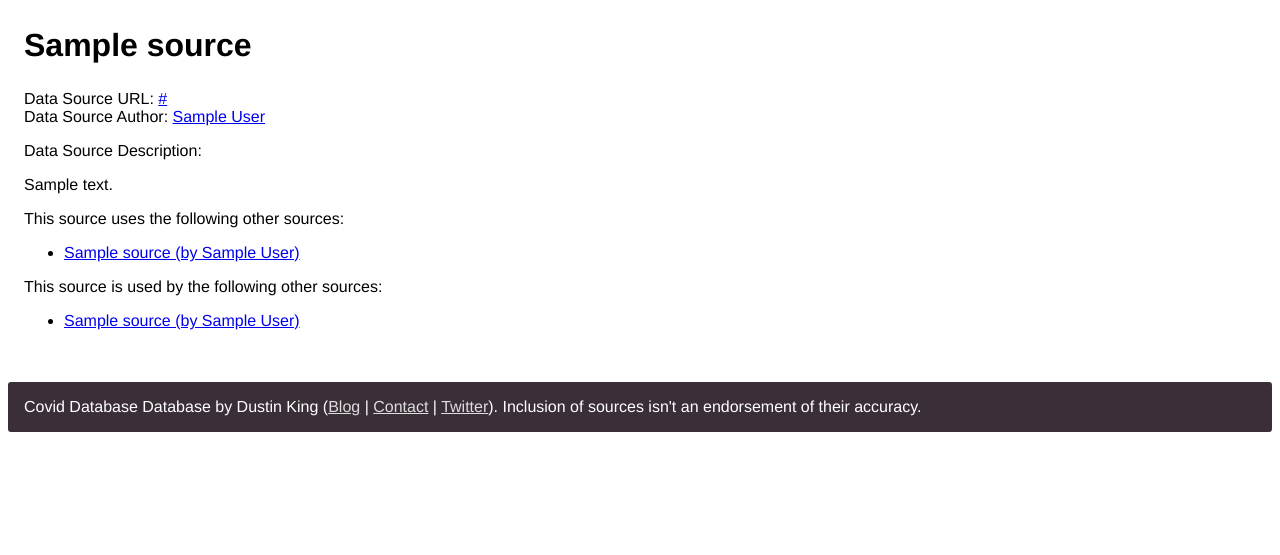
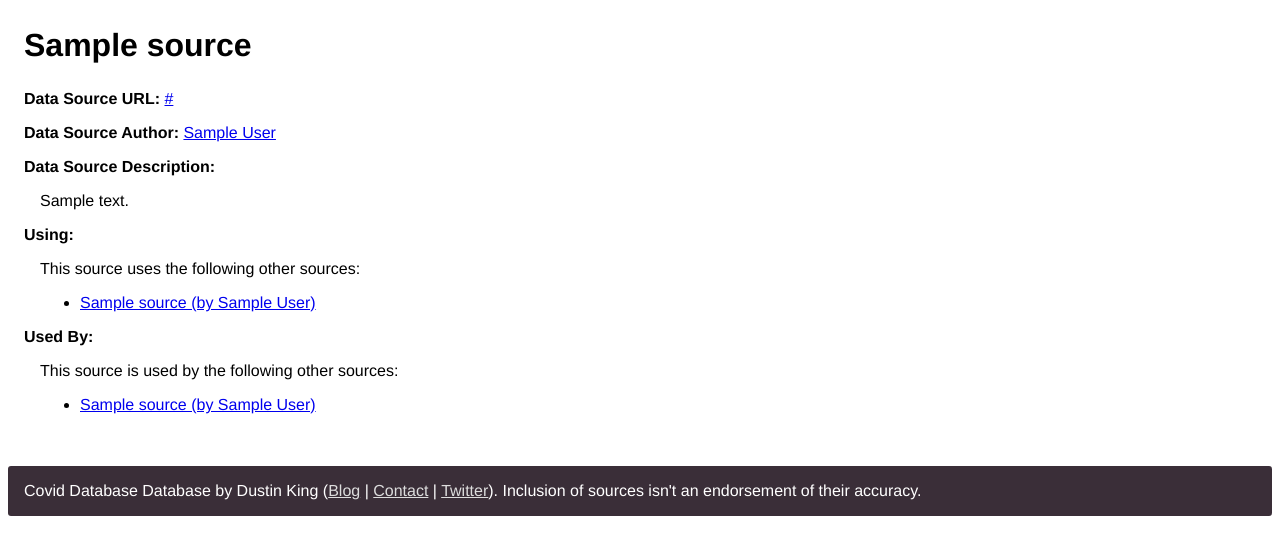
Before and after one commit to dmoney/covid-database-database, a Django app: page /source/1 in a window 1280 px wide. Shown: the part 118-673 px from the top of the page. Run offline with Django 3.2, Linux system fonts and the light colour scheme; tables that the repository leaves empty hold one stand-in row (values such as "Sample post").

Commit message:
bold the labels

```diff
--- a/server/core/templates/base.html
+++ b/server/core/templates/base.html
@@ -51,6 +51,12 @@
         padding-left: 1em;
         padding-right: 1em;
       }
+      label {
+        font-weight: bold;
+      }
+      .multiline {
+        padding-left: 1em;
+      }
       body {
         background-color: var(--body-bgcolor);
         color: var(--body-text-color);
--- a/server/core/templates/source.html
+++ b/server/core/templates/source.html
@@ -14,8 +14,11 @@
 
 
 <p>
-  Data Source URL: <a href="{{ source.url }}">{{ source.url }}</a><br/>
-  Data Source Author:
+  <label>Data Source URL:</label>
+  <a href="{{ source.url }}">{{ source.url }}</a>
+</p>
+<p>
+  <label>Data Source Author:</label>
   {% if source.author_url %}
   <a href="{{ source.author_url }}">
   {% endif %}
@@ -30,10 +33,15 @@
 </p>
 
 <p>
-  Data Source Description: <br/>{{ description_html | safe }}
+  <label>Data Source Description:</label>
+  <div class="multiline">
+    {{ description_html | safe }}
+  </div>
 </p>
 
 <p>
+  <label>Using:</label>
+  <div class="multiline">
   {% if using_sources %}
   This source uses the following other sources:
   <ul>
@@ -47,9 +55,12 @@
   {% else %}
   This source isn't known to use any other sources.
   {% endif %}
+  </div>
 </p>
 
 <p>
+  <label>Used By:</label>
+  <div class="multiline">
     {% if used_by_sources %}
     This source is used by the following other sources:
     <ul>
@@ -63,5 +74,6 @@
     {% else %}
     This source isn't known to be used by any other sources.
     {% endif %}
+  </div>
 </p>
 {% endblock %}
```
Lines whose indentation alone changed are shown as unchanged.
